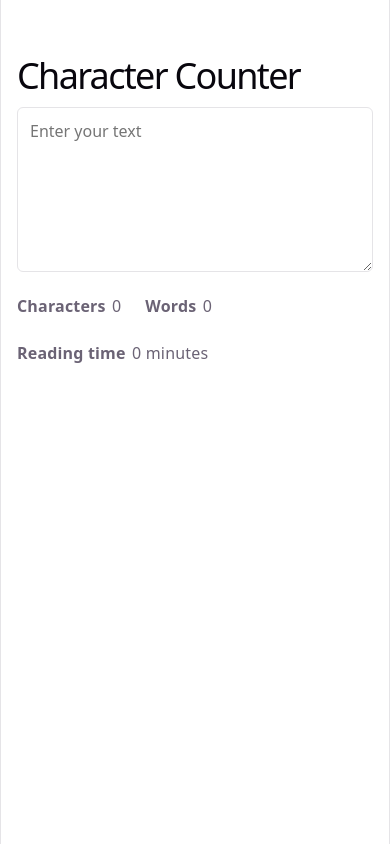
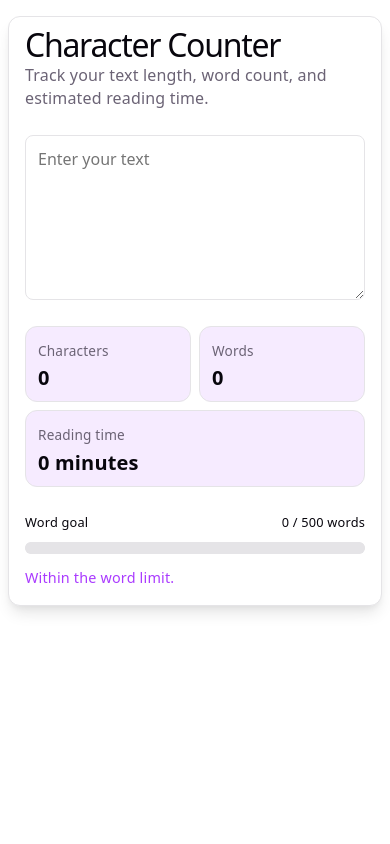
Before and after one commit to imuzochi/character-counter, a React (Vite) app: page / in a window 390 px wide. Built offline with nearby package versions, Linux system fonts and the light colour scheme.

Commit message:
Fixing responsiveness

```diff
--- a/src/App.css
+++ b/src/App.css
@@ -1,24 +1,38 @@
 .character-counter {
-  width: min(100% - 2rem, 42rem);
-  margin: 4rem auto;
+  width: min(100% - 2rem, 48rem);
+  margin: clamp(2rem, 8vh, 5rem) auto;
+  padding: clamp(1.25rem, 4vw, 2.5rem);
+  border: 1px solid var(--border);
+  border-radius: 1rem;
+  background: var(--bg);
+  box-shadow: var(--shadow);
   text-align: left;
 }
 
 .character-counter h1 {
-  margin-top: 0;
+  margin-bottom: 0.5rem;
+}
+
+.character-counter__description {
+  margin-bottom: 1.5rem;
 }
 
 .character-counter textarea {
-  box-sizing: border-box;
   width: 100%;
   min-height: 9rem;
   padding: 0.75rem;
   border: 1px solid var(--border);
-  border-radius: 6px;
+  border-radius: 0.5rem;
   color: var(--text-h);
   background: var(--bg);
   font: inherit;
   resize: vertical;
+  transition: border-color 0.2s, box-shadow 0.2s;
+}
+
+.character-counter textarea:focus {
+  border-color: var(--accent);
+  box-shadow: 0 0 0 3px var(--accent-bg);
 }
 
 .character-counter textarea:focus-visible {
@@ -26,21 +40,112 @@
   outline-offset: 2px;
 }
 
-.character-counter dl {
+.text-stats dl {
   display: flex;
   flex-wrap: wrap;
-  gap: 1.5rem;
+  gap: 0.75rem;
+  margin: 1.25rem 0;
 }
 
-.character-counter dl div {
-  display: flex;
-  gap: 0.4rem;
+.text-stats__item {
+  flex: 1 1 8rem;
+  display: grid;
+  gap: 0.25rem;
+  min-width: 0;
+  padding: 0.9rem 1rem;
+  border: 1px solid var(--border);
+  border-radius: 0.75rem;
+  background: var(--accent-bg);
 }
 
-.character-counter dt {
-  font-weight: 600;
+.text-stats__item dt {
+  color: var(--text);
+  font-size: 0.85rem;
 }
 
-.character-counter dd {
+.text-stats__item dd {
   margin: 0;
+  color: var(--text-h);
+  font-size: clamp(1.25rem, 4vw, 1.75rem);
+  font-weight: 650;
+  font-variant-numeric: tabular-nums;
 }
+
+.word-goal {
+  margin: 1.5rem 0 0.75rem;
+}
+
+.word-goal__label {
+  display: flex;
+  justify-content: space-between;
+  gap: 1rem;
+  margin-bottom: 0.5rem;
+  color: var(--text-h);
+  font-size: 0.9rem;
+}
+
+.word-goal progress {
+  display: block;
+  width: 100%;
+  height: 0.75rem;
+  overflow: hidden;
+  border: 0;
+  border-radius: 999px;
+  background: var(--border);
+  accent-color: var(--accent);
+}
+
+.word-goal progress::-webkit-progress-bar {
+  border-radius: 999px;
+  background: var(--border);
+}
+
+.word-goal progress::-webkit-progress-value {
+  border-radius: 999px;
+  background: var(--accent);
+  transition: width 0.2s ease;
+}
+
+.word-goal--over progress {
+  accent-color: #dc2626;
+}
+
+.word-goal--over progress::-webkit-progress-value {
+  background: #dc2626;
+}
+
+.word-count-message {
+  color: var(--accent);
+  font-size: 0.9rem;
+}
+
+.word-count-message--over {
+  color: #dc2626;
+}
+
+.reading-time-target {
+  margin-top: 0.75rem;
+  font-size: 0.9rem;
+}
+
+@media (max-width: 480px) {
+  .character-counter {
+    width: calc(100% - 1rem);
+    margin: 1rem auto;
+    padding: 1rem;
+    border-radius: 0.75rem;
+  }
+
+  .text-stats dl {
+    gap: 0.5rem;
+  }
+
+  .text-stats__item {
+    flex-basis: calc(50% - 0.5rem);
+    padding: 0.75rem;
+  }
+
+  .word-goal__label {
+    font-size: 0.8rem;
+  }
+}
--- a/src/App.tsx
+++ b/src/App.tsx
@@ -4,7 +4,7 @@ import './App.css'
 function App() {
   return (
     <main>
-      <CharacterCounter />
+      <CharacterCounter maxWords={500} />
     </main>
   )
 }
--- a/src/components/CharacterCounter/CharacterCounter.tsx
+++ b/src/components/CharacterCounter/CharacterCounter.tsx
@@ -43,22 +43,56 @@ function CharacterCounter({
   } else if (maxWords !== undefined && stats.wordCount > maxWords) {
     const wordsOverLimit = stats.wordCount - maxWords
     wordCountMessage = `Remove ${wordsOverLimit} ${wordsOverLimit === 1 ? 'word' : 'words'}.`
+  } else if (minWords === undefined && maxWords !== undefined) {
+    wordCountMessage = 'Within the word limit.'
   } else if (minWords !== undefined || maxWords !== undefined) {
     wordCountMessage = 'Word count is within the specified range.'
   }
 
+  const wordGoal = maxWords ?? minWords
+  const progressValue =
+    wordGoal === undefined ? undefined : Math.min(stats.wordCount, wordGoal)
+  const isOverWordGoal = maxWords !== undefined && stats.wordCount > maxWords
+
   return (
     <section className="character-counter" aria-labelledby="character-counter-title">
       <h1 id="character-counter-title">Character Counter</h1>
+      <p className="character-counter__description">
+        Track your text length, word count, and estimated reading time.
+      </p>
       <TextInput
         onTextChange={handleTextChange}
         placeholder="Enter your text"
         value={text}
       />
       <StatsDisplay stats={stats} showReadingTime />
-      {wordCountMessage && <p aria-live="polite">{wordCountMessage}</p>}
+      {wordGoal !== undefined && progressValue !== undefined && wordGoal > 0 && (
+        <div
+          className={`word-goal${isOverWordGoal ? ' word-goal--over' : ''}`}
+        >
+          <div className="word-goal__label">
+            <span>Word goal</span>
+            <span>
+              {stats.wordCount} / {wordGoal} words
+            </span>
+          </div>
+          <progress
+            aria-label={`Word goal progress: ${stats.wordCount} of ${wordGoal} words`}
+            value={progressValue}
+            max={wordGoal}
+          />
+        </div>
+      )}
+      {wordCountMessage && (
+        <p
+          className={`word-count-message${isOverWordGoal ? ' word-count-message--over' : ''}`}
+          aria-live="polite"
+        >
+          {wordCountMessage}
+        </p>
+      )}
       {targetReadingTime !== undefined && (
-        <p>
+        <p className="reading-time-target">
           Target reading time: {targetReadingTime}{' '}
           {targetReadingTime === 1 ? 'minute' : 'minutes'}
         </p>
--- a/src/components/StatsDisplay/StatsDisplay.tsx
+++ b/src/components/StatsDisplay/StatsDisplay.tsx
@@ -2,18 +2,18 @@ import type { StatsDisplayProps } from '../../types'
 
 function StatsDisplay({ stats, showReadingTime = false }: StatsDisplayProps) {
   return (
-    <section aria-label="Text statistics">
+    <section className="text-stats" aria-label="Text statistics">
       <dl>
-        <div>
+        <div className="text-stats__item">
           <dt>Characters</dt>
           <dd>{stats.characterCount}</dd>
         </div>
-        <div>
+        <div className="text-stats__item">
           <dt>Words</dt>
           <dd>{stats.wordCount}</dd>
         </div>
         {showReadingTime && (
-          <div>
+          <div className="text-stats__item">
             <dt>Reading time</dt>
             <dd>
               {stats.readingTime} {stats.readingTime === 1 ? 'minute' : 'minutes'}
--- a/src/index.css
+++ b/src/index.css
@@ -51,11 +51,9 @@
 }
 
 #root {
-  width: 1126px;
+  width: 100%;
   max-width: 100%;
   margin: 0 auto;
-  text-align: center;
-  border-inline: 1px solid var(--border);
   min-height: 100svh;
   display: flex;
   flex-direction: column;
@@ -74,13 +72,9 @@ h2 {
 }
 
 h1 {
-  font-size: 56px;
-  letter-spacing: -1.68px;
-  margin: 32px 0;
-  @media (max-width: 1024px) {
-    font-size: 36px;
-    margin: 20px 0;
-  }
+  font-size: clamp(2rem, 5vw, 3.5rem);
+  letter-spacing: -0.04em;
+  margin: 0 0 0.5rem;
 }
 h2 {
   font-size: 24px;
@@ -93,6 +87,10 @@ h2 {
 }
 p {
   margin: 0;
+}
+
+* {
+  box-sizing: border-box;
 }
 
 code,
```
